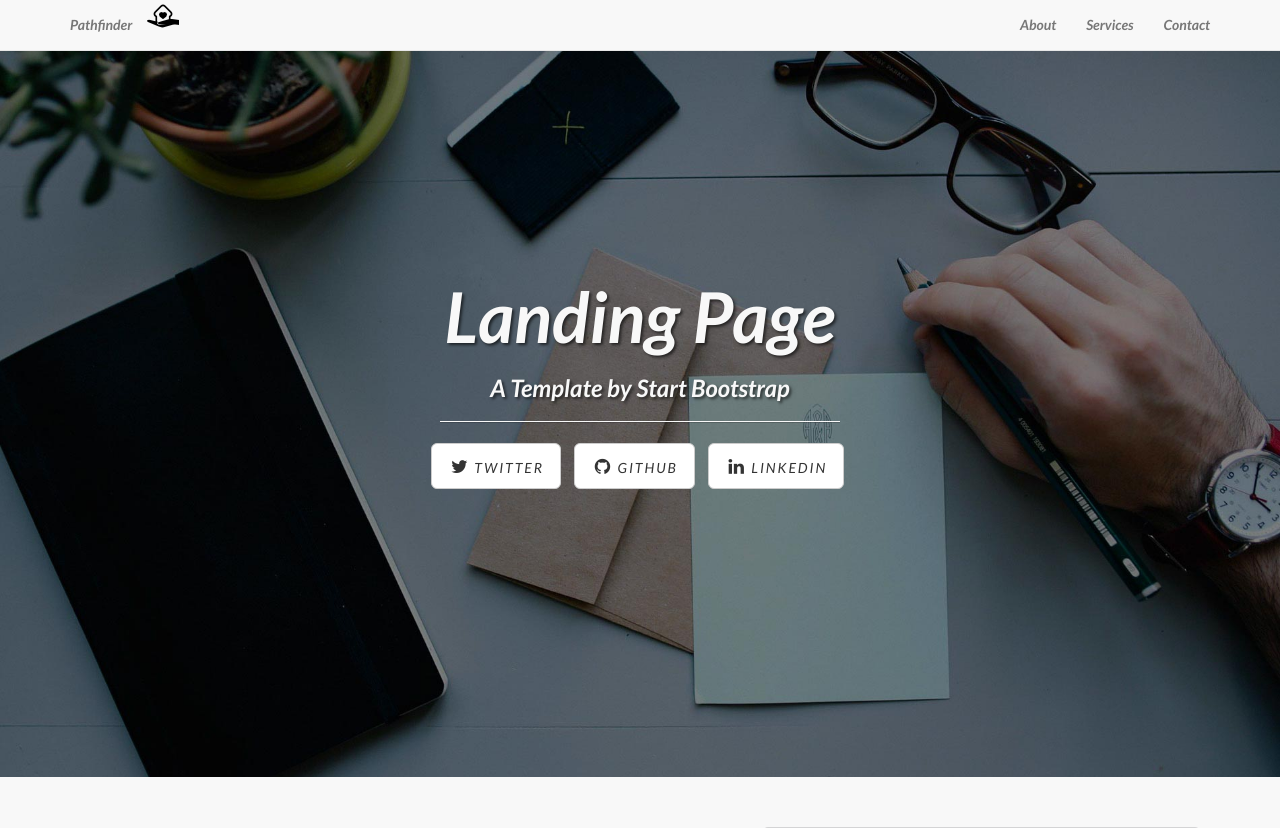
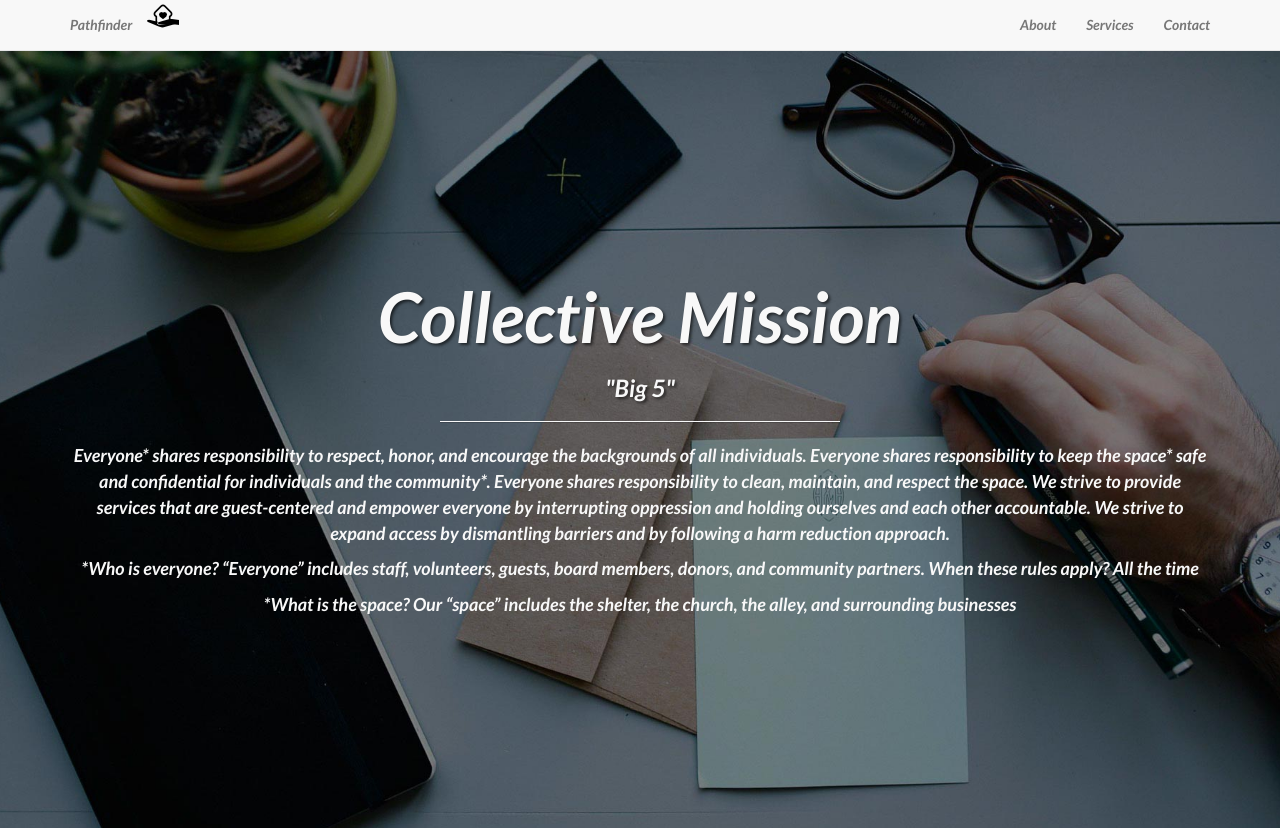
Before and after one commit to roycevanle/Blah, a Django app: page / in a window 1280 px wide. Shown: the top 828 px of the page. Run offline with Django 3.2, Linux system fonts and the light colour scheme; some libraries are stand-ins or nearby versions.

Commit message:
landing page edits

```diff
--- a/resource_finder/static/resource_finder/css/landing-page.css
+++ b/resource_finder/static/resource_finder/css/landing-page.css
@@ -159,7 +159,9 @@ h6 {
         margin-bottom: 0;
     }
 }
-
+#collective_mission {
+    font-size: 18px;
+}
 footer {
     padding: 50px 0;
     background-color: #f8f8f8;
--- a/resource_finder/templates/resource_finder/index.html
+++ b/resource_finder/templates/resource_finder/index.html
@@ -9,7 +9,7 @@
     <meta name="description" content="">
     <meta name="author" content="">
 
-    <title>Landing Page - Start Bootstrap Theme</title>
+    <title>Collective Mission</title>
 
     <!-- Bootstrap Core CSS -->
     <link href="../../static/resource_finder/css/bootstrap.min.css" rel="stylesheet">
@@ -75,20 +75,20 @@
             <div class="row">
                 <div class="col-lg-12">
                     <div class="intro-message">
-                        <h1>Landing Page</h1>
-                        <h3>A Template by Start Bootstrap</h3>
+                        <h1>Collective Mission </h1>
+                        <h3>"Big 5"</h3>
                         <hr class="intro-divider">
-                        <ul class="list-inline intro-social-buttons">
-                            <li>
-                                <a href="https://twitter.com/SBootstrap" class="btn btn-default btn-lg"><i class="fa fa-twitter fa-fw"></i> <span class="network-name">Twitter</span></a>
-                            </li>
-                            <li>
-                                <a href="https://github.com/IronSummitMedia/startbootstrap" class="btn btn-default btn-lg"><i class="fa fa-github fa-fw"></i> <span class="network-name">Github</span></a>
-                            </li>
-                            <li>
-                                <a href="#" class="btn btn-default btn-lg"><i class="fa fa-linkedin fa-fw"></i> <span class="network-name">Linkedin</span></a>
-                            </li>
-                        </ul>
+                        <div id="collective_mission">
+	                        <p>
+	                        	Everyone* shares responsibility to respect, honor, and encourage the backgrounds of all individuals. Everyone shares responsibility to keep the space* safe and confidential for individuals and the community*. Everyone shares responsibility to clean, maintain, and respect the space. We strive to provide services that are guest-centered and empower everyone by interrupting oppression and holding ourselves and each other accountable. We strive to expand access by dismantling barriers and by following a harm reduction approach.
+	                        </p>
+	                        <p>
+	                        	*Who is everyone? “Everyone” includes staff, volunteers, guests, board members, donors, and community partners. When these rules apply? All the time
+	                        </p>
+	                        <p>
+	                        	*What is the space? Our “space” includes the shelter, the church, the alley, and surrounding businesses
+	                        </p>
+                        </div>
                     </div>
                 </div>
             </div>
```
